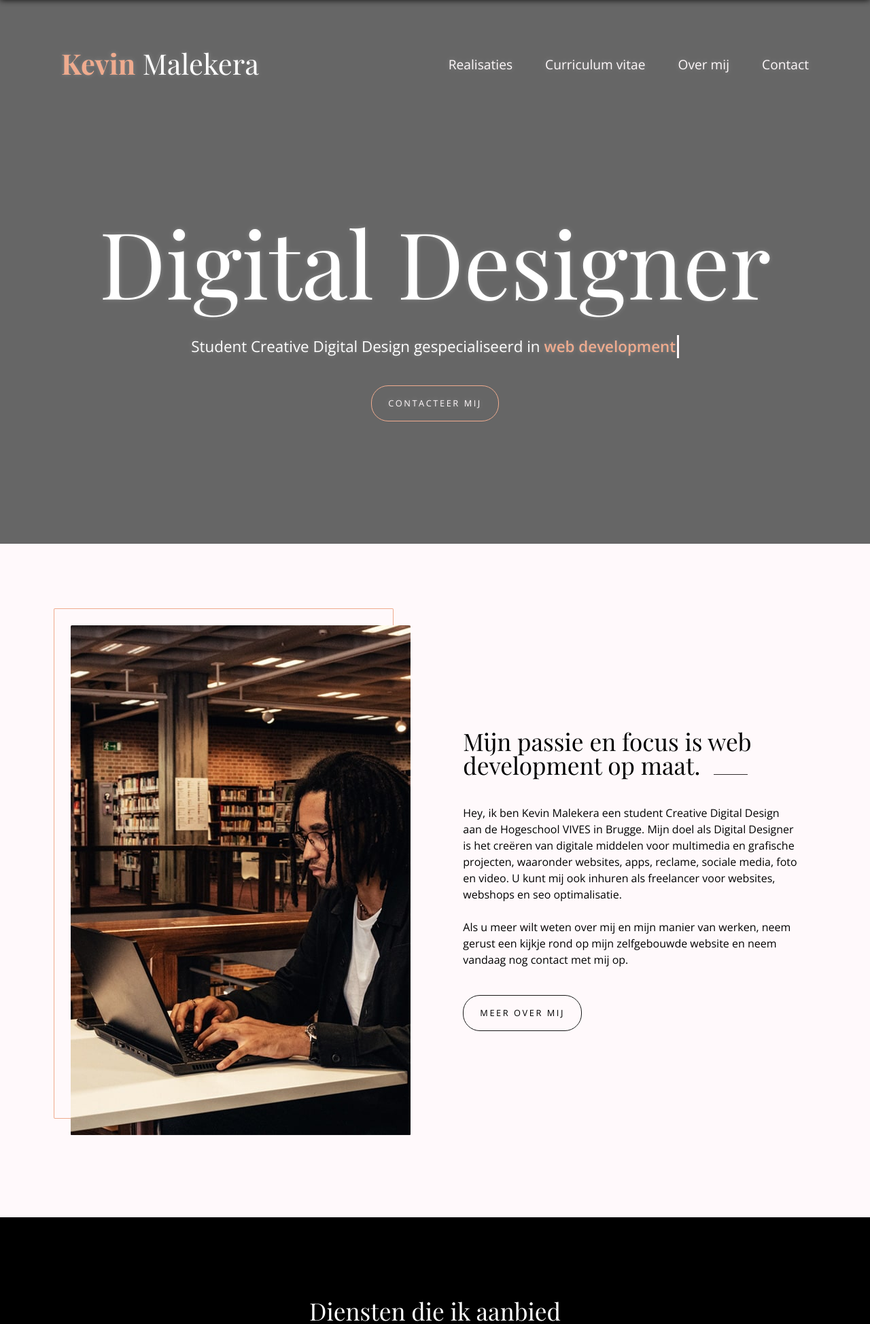
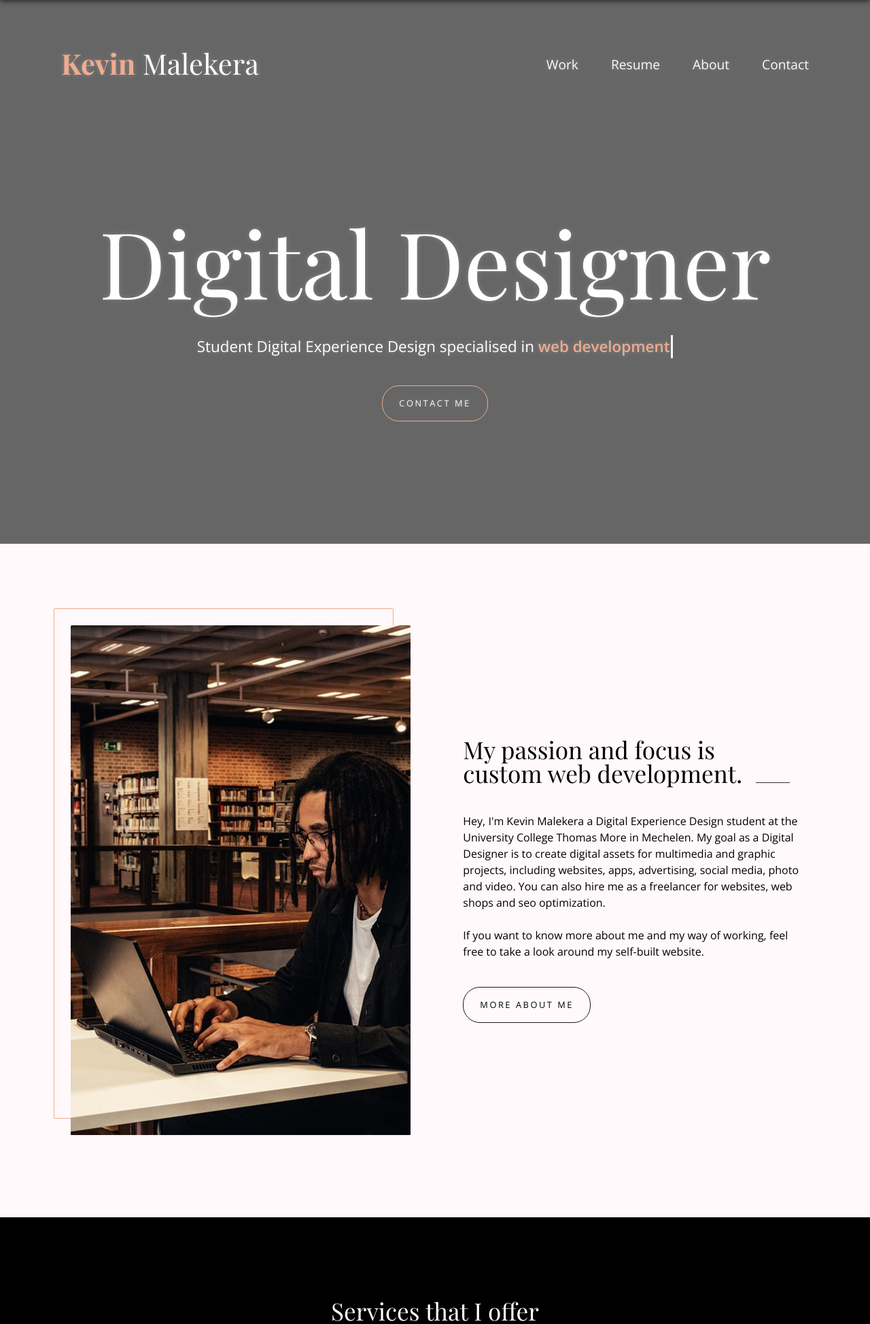
Before and after one commit to kevinmlk/portfolio-website-27-jul-2022, a PHP site: page / in a window 1280 px wide. Shown: the top 1948 px of the page at 68% size. Run offline with PHP 8.4, Linux system fonts and the light colour scheme; some libraries are stand-ins or nearby versions; some web fonts are replaced; grey boxes are pictures that could not be loaded.

Commit message:
Modified the style of some elements and translated the index page

```diff
--- a/assets/css/screen.css
+++ b/assets/css/screen.css
@@ -97,6 +97,13 @@
     color: var(--white) !important;
 }
 
+.service {
+    display: flex;
+    flex-direction: column;
+    align-items: center;
+    justify-content: center;
+}
+
 .question {
     color: var(--dark) !important;
 }
@@ -106,8 +113,8 @@
 }
 
 .service img {
-    width: 100px;
-    margin-bottom: 1.5rem;
+    width: 72px;
+    margin-bottom: 2rem;
 }
 
 .service h4, .question h4 {
--- a/assets/js/typewriter.js
+++ b/assets/js/typewriter.js
@@ -3,7 +3,7 @@
 const typedTextSpan = document.querySelector(".typed-text");
 const cursorSpan = document.querySelector(".cursor");
 
-const textArray = ["web development", "SEO", "webshops", "digitale marketing", "e-commerce", "branding"];
+const textArray = ["web development", "SEO", "webshops", "digital marketing", "e-commerce", "branding", "web design", "UX/UI"];
 const typingDelay = 200;
 const erasingDelay = 100;
 const newTextDelay = 2000; // Delay between current and next text
--- a/index.php
+++ b/index.php
@@ -94,9 +94,9 @@
                 <!-- Main navigation -->
                 <nav>
                     <ul>
-                        <li><a href="./work.html" class="underline-hover-white">Realisaties</a></li>
-                        <li><a href="./resume.html" class="underline-hover-white">Curriculum vitae</a></li>
-                        <li><a href="./about.html" class="underline-hover-white">Over mij</a></li>
+                        <li><a href="./work.html" class="underline-hover-white">Work</a></li>
+                        <li><a href="./resume.html" class="underline-hover-white">Resume</a></li>
+                        <li><a href="./about.html" class="underline-hover-white">About</a></li>
                         <li><a href="./contact.html" class="underline-hover-white">Contact</a></li>
                     </ul>
                 </nav>
@@ -105,9 +105,9 @@
             <div class="parallax-content">
                 <h1>Digital Designer</h1>
                 <div class="typed-container">
-                    <p>Student Creative Digital Design gespecialiseerd in <span class='typed-text'></span><span class='cursor'>&nbsp;</span></p>
+                    <p>Student Digital Experience Design specialised in <span class='typed-text'></span><span class='cursor'>&nbsp;</span></p>
                 </div>
-                <a href="contact" class="button-coral">Contacteer mij</a>
+                <a href="contact" class="button-coral">Contact me</a>
             </div>
 
             <!-- Video parallax banner -->
@@ -125,47 +125,47 @@
                     <img src="assets/media/about-me-1.jpg" class="image-border-left reveal fade-bottom" alt="about me" loading="lazy">
                     <!-- Media content -->
                     <div class="media-content reveal fade-bottom">
-                        <h3 class="tag-line">Mijn passie en focus is web development op maat.</h3>
+                        <h3 class="tag-line">My passion and focus is custom web development.</h3>
                         <p>
-                            Hey, ik ben Kevin Malekera een student Creative Digital Design aan de Hogeschool VIVES in Brugge. Mijn doel als Digital Designer is het creëren van digitale middelen voor multimedia en grafische projecten, waaronder websites, apps, reclame, sociale media, foto en video. U kunt mij ook inhuren als freelancer voor websites, webshops en seo optimalisatie.
+                            Hey, I'm Kevin Malekera a Digital Experience Design student at the University College Thomas More in Mechelen. My goal as a Digital Designer is to create digital assets for multimedia and graphic projects, including websites, apps, advertising, social media, photo and video. You can also hire me as a freelancer for websites, web shops and seo optimization.
                             <br><br>
-                            Als u meer wilt weten over mij en mijn manier van werken, neem gerust een kijkje rond op mijn zelfgebouwde website en neem vandaag nog contact met mij op.</p>
-                        <a href="about" class="button-black">Meer over mij</a>
+                            If you want to know more about me and my way of working, feel free to take a look around my self-built website.</p>
+                        <a href="about" class="button-black">More about me</a>
                     </div>
                 </div>
             </section>
             <!-- Services section -->
             <section class="black-bg">
                 <div class="fw-container">
-                    <h3>Diensten die ik aanbied</h3>
+                    <h3>Services that I offer</h3>
                     <div class="line coral"></div>
                     <div id="services-container" class="reveal fade-bottom">
                         <div class="service">
                             <img src="assets/media/icons/website-coral.png" alt="diensten website icon" loading="lazy">
                             <h4>Websites</h4>
                             <p>
-                                Website nodig of een bestaande website vernieuwen? Ik ontwikkel voor u een website volledig op maat.
+                                Need a website or revamp an existing one? I will develop a fully customized website for you.
                             </p>
                         </div>
                         <div class="service">
                             <img src="assets/media/icons/cart-coral.png" alt="diensten e-commerce icon" loading="lazy">
                             <h4>E-commerce</h4>
                             <p>
-                                Wilt u een goedwerkende webshop starten naast uw fysieke winkel? Met WooCommerce bouw ik voor u een volledige webshop.
+                                Do you want to start a functioning webshop in addition to your physical store? With WooCommerce I will build you a complete webshop.
                             </p>
                         </div>
                         <div class="service">
                             <img src="assets/media/icons/seo-coral.png" alt="diensten digitale marketing icon" loading="lazy">
-                            <h4>Digitale marketing</h4>
+                            <h4>Digital marketing</h4>
                             <p>
-                                SEO optimalisatie, Google Ads en e-mailmarketing. Geef uw conversies een boost en bereik uw klanten via verschillende kanalen.
+                                SEO optimization, Google Ads and email marketing. Boost your conversions and reach your customers through various channels.
                             </p>
                         </div>
                         <div class="service">
                             <img src="assets/media/icons/brush-coral.png" alt="diensten branding icon" loading="lazy">
                             <h4>Branding</h4>
                             <p>
-                                Unieke huisstijl nodig voor uw brand met een origineel logo? Door mijn grafische skills te combineren creëer ik unieke designs voor u.
+                                Need unique corporate identity for your brand with an original logo? By combining my graphic skills I create unique designs for you.
                             </p>
                         </div>
                     </div>
@@ -174,7 +174,7 @@
             <!-- Skills summary section -->
             <section class="white-bg">
                 <div class="fw-container skills-section">
-                    <h3>Enkele belangrijke vaardigheden</h3>
+                    <h3>Some important skills</h3>
                     <div class="line grey"></div>
                     <ul class="skills-container reveal fade-bottom">
                         <li>HTML</li>
@@ -187,18 +187,18 @@
                         <li>Adobe Photoshop</li>
                         <li>Adobe InDesign</li>
                     </ul>
-                    <a href="resume" class="button-black">Bekijk mijn cv</a>
+                    <a href="resume" class="button-black">See my resume</a>
                 </div>
             </section>
             <!-- Video parallax section -->
             <div class="overlay second-video-parallax">
-                <h3>Wilt u een project bouwen?<br>Aarzel dan niet</h3>
-                <a href="contact" class="button-coral">Contacteer mij</a>
+                <h3>Do you want to build a project?<br>Then don't hesitate</h3>
+                <a href="./contact.php" class="button-coral">Contact me</a>
             </div>
             <!-- Work section -->
             <section class="white-bg">
                 <div class="fw-container">
-                    <h3>Recente realisaties</h3>
+                    <h3>Recent work</h3>
                     <div class="line grey"></div>
                     <div id="work-container">
                         <div class="media-content-small">
@@ -206,11 +206,11 @@
                             <div class="media-content-text reveal fade-bottom">
                                 <h4>Belcoast Holidays website</h4>
                                 <p>
-                                    Tijdens mijn leerrijke stage bij Flow Hospitality Group had ik de opdracht gekregen om de bestaande C-Holidays website te rebranden naar Belcoast Holidays.
+                                During my apprenticeship at Flow Hospitality Group, I was tasked with rebranding the existing C-Holidays website to Belcoast Holidays
                                     <br><br>
-                                    De website heeft een compleet nieuwe look gekregen die er frisser uitziet en meer een vakantiegevoel uitstraalt. Er is ook een recranet boekingsmodule aan de website gekoppeld zodat je meteen een verblijf kunt boeken.
+                                    The website got a completely new look that looks fresher and conveys more of a vacation feel. A recranet booking module was also linked to the website so you can book a stay right away.
                                 </p>
-                                <a href="case/belcoast" class="underline-hover-black">Meer info</a>
+                                <a href="./case/belcoast.php" class="underline-hover-black">More info</a>
                             </div>
                         </div>
 
@@ -231,8 +231,8 @@
             </section>
             <!-- Foto parallax section -->
             <div class="parallax-image">
-                <h3>Meer inspiratie nodig?<br>Zie mijn volledige portfolio</h3>
-                <a href="./work.php" class="button-coral">Bekijk portfolio</a>
+                <h3>Need more inspiration?<br>See my full portfolio</h3>
+                <a href="./work.php" class="button-coral">See portfolio</a>
             </div>
         </main>
         <!-- Include footer -->
```
